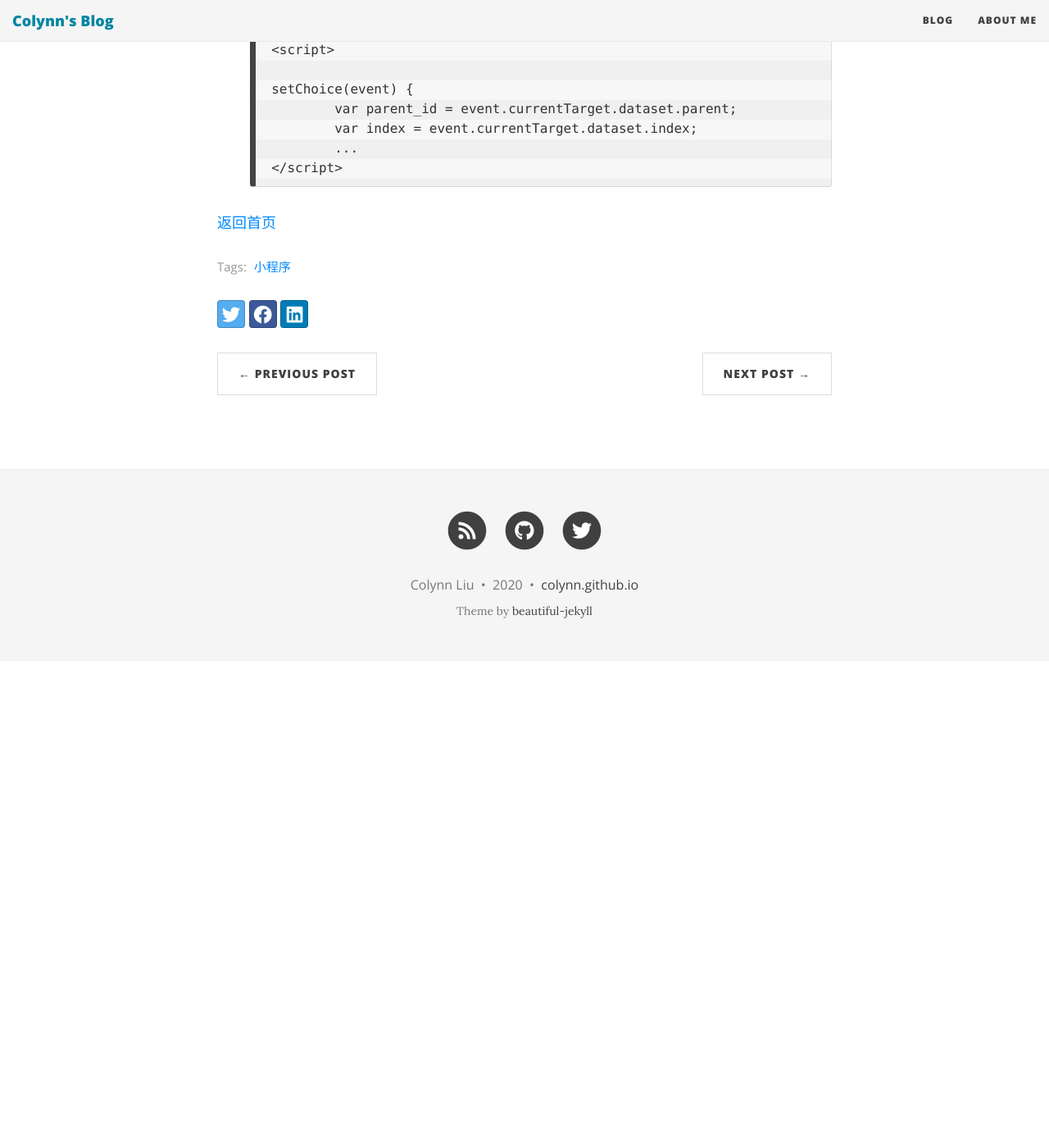
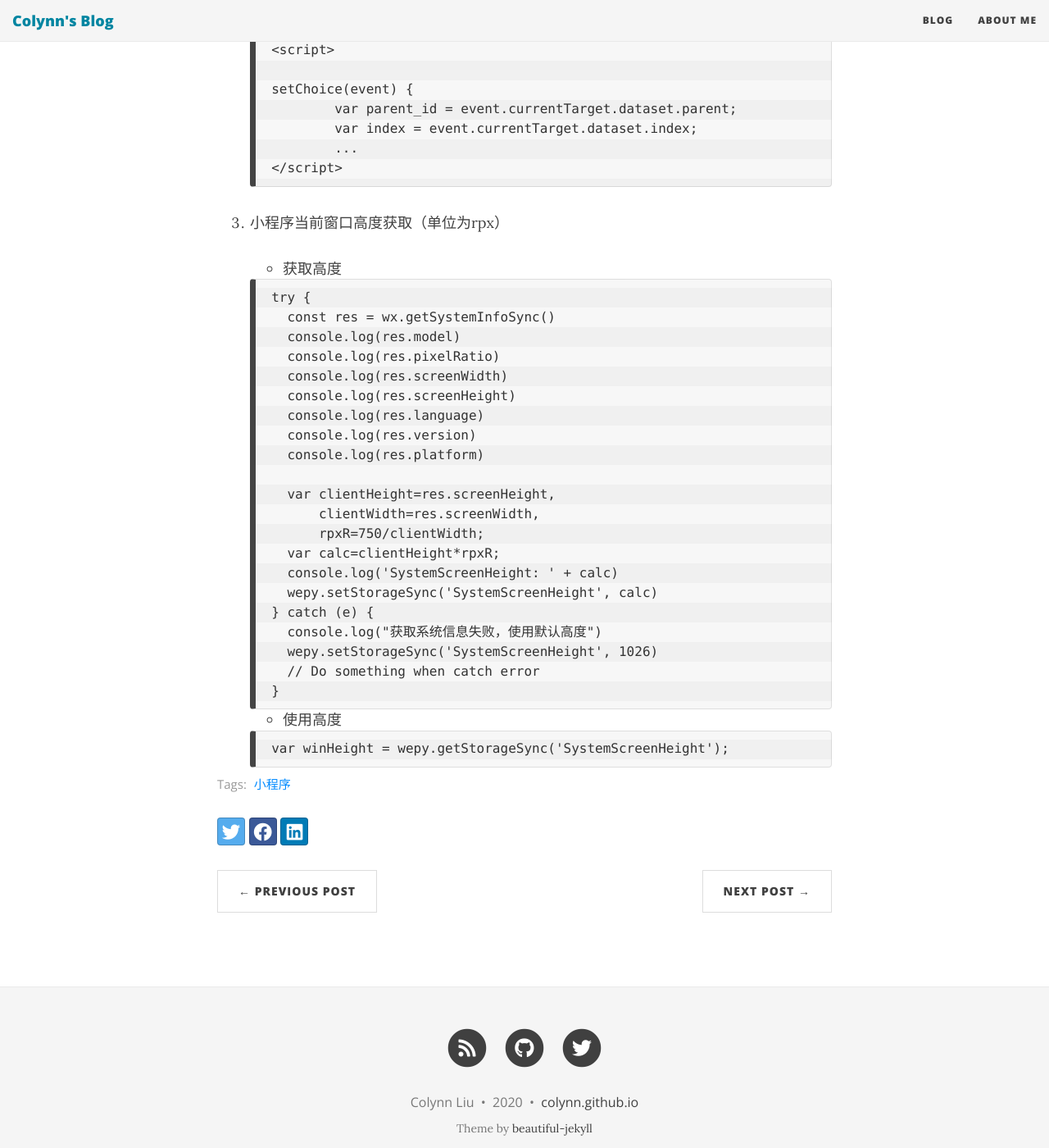
Before and after one commit to colynn/colynn.github.io, a Jekyll site: the page built from _posts/2019-08-19-mp_login_recommend_practice.md, in a window 1280 px wide and 1400 px high, scrolled down 2057 px. Shown: the whole window at 82% size. Built offline with Jekyll 4.4.1, drawn with Linux system fonts in a browser that asks for light colours; nearby versions of some CDN libraries; before the commit the page ends 2863 px from its top, so only the background shows below that.

Commit message:
小程序窗口高度(rpx)获取 archive

````diff
--- a/_posts/2019-08-19-mp_login_recommend_practice.md
+++ b/_posts/2019-08-19-mp_login_recommend_practice.md
@@ -50,4 +50,36 @@ comments: true
     </script>
     ```
 
-[返回首页](/index.html)
+3. 小程序当前窗口高度获取（单位为rpx）
+
+    * 获取高度
+
+    ```
+    try {
+      const res = wx.getSystemInfoSync()
+      console.log(res.model)
+      console.log(res.pixelRatio)
+      console.log(res.screenWidth)
+      console.log(res.screenHeight)
+      console.log(res.language)
+      console.log(res.version)
+      console.log(res.platform)
+
+      var clientHeight=res.screenHeight,
+          clientWidth=res.screenWidth,
+          rpxR=750/clientWidth;
+      var calc=clientHeight*rpxR;
+      console.log('SystemScreenHeight: ' + calc)
+      wepy.setStorageSync('SystemScreenHeight', calc)
+    } catch (e) {
+      console.log("获取系统信息失败，使用默认高度")
+      wepy.setStorageSync('SystemScreenHeight', 1026)
+      // Do something when catch error
+    }
+    ```
+
+    * 使用高度
+
+    ```
+    var winHeight = wepy.getStorageSync('SystemScreenHeight');
+    ```
````
